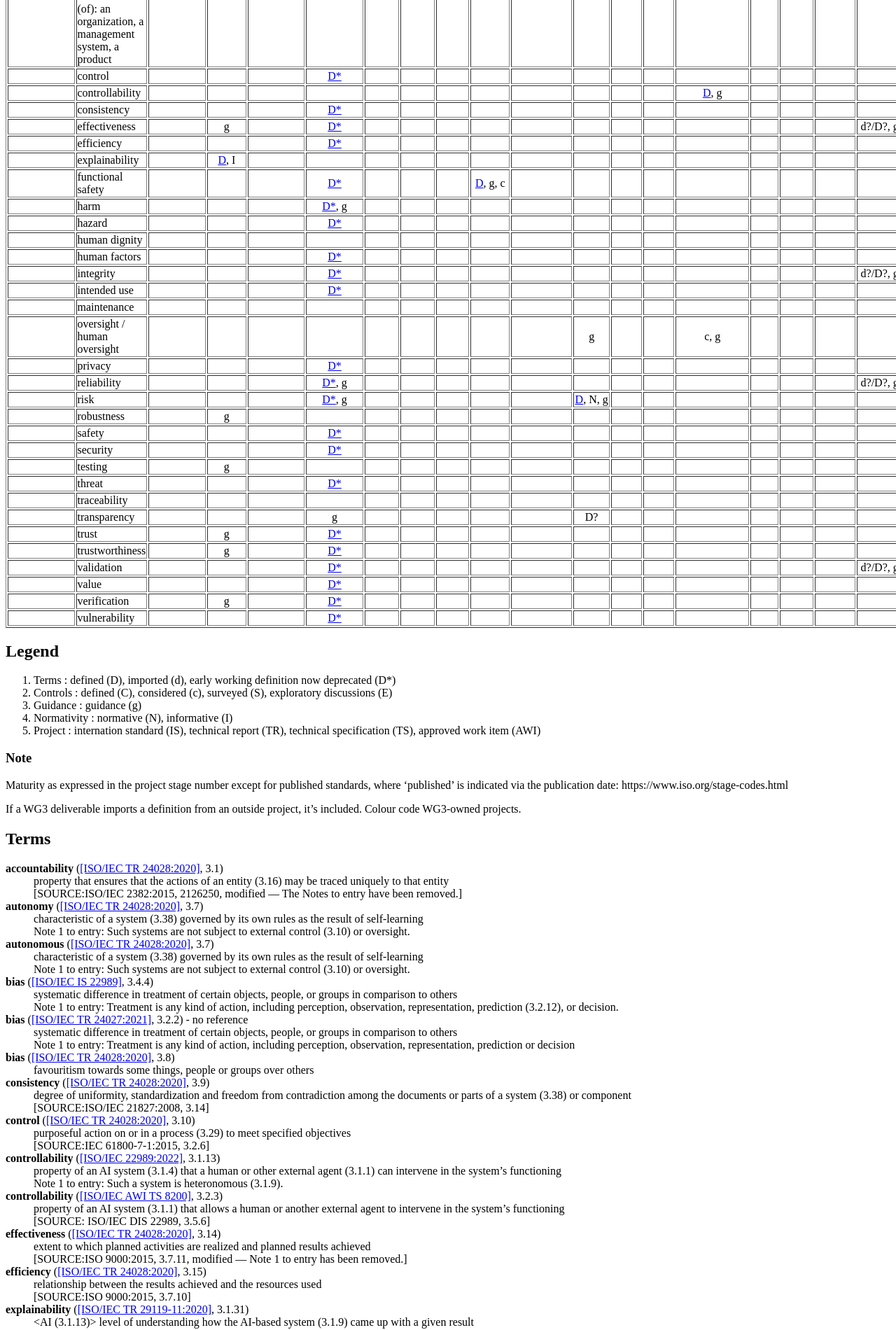
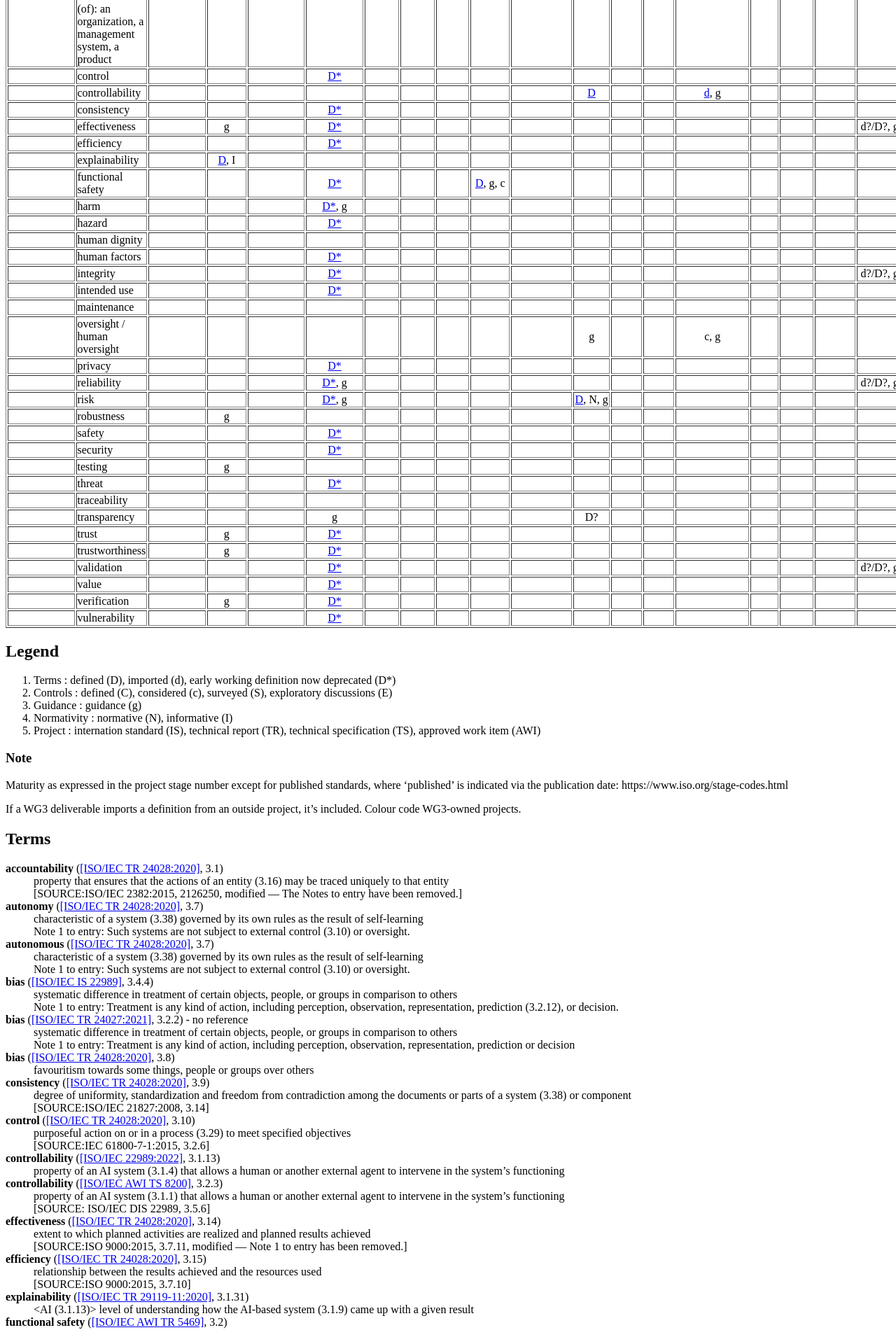
Before and after one commit to hollobit/WG3_TCM, a plain HTML site: page docs/index-nostyle.html in a window 1280 px wide. Shown: the part 780-2680 px from the top of the page at 70% size. Drawn offline with Linux system fonts and the light colour scheme.

Commit message:
Update index-nostyle.html
fix issue #8

```diff
--- a/docs/index-nostyle.html
+++ b/docs/index-nostyle.html
@@ -332,10 +332,10 @@
             <td align="center"></td>
             <td align="center"></td>
             <td align="center"></td>
+            <td align="center"><a href="#D_controllability">D</a></td>
             <td align="center"></td>
             <td align="center"></td>
-            <td align="center"></td>
-            <td align="center"><a href="#D_controllability">D</a>, g</td>
+            <td align="center"><a href="#DI_controllability">d</a>, g</td>
             <td align="center"></td>
             <td align="center"></td>
             <td align="center"></td>
@@ -1103,10 +1103,9 @@
 
         <dt><b><a id="D_controllability">controllability</a></b> (<a href="https://www.iso.org/obp/ui/#!iso:std:74296:en">[ISO/IEC 22989:2022]</a>, 3.1.13)
           <dd>
-          property of an AI system (3.1.4) that a human or other external agent (3.1.1) can intervene in the system’s functioning <br>
-          Note 1 to entry: Such a system is heteronomous (3.1.9).</dd>
+          property of an AI system (3.1.4) that allows a human or another external agent to intervene in the system’s functioning<br></dd>
 
-        <dt><b><a id="DS_controllability">controllability</a></b> (<a href="https://www.iso.org/standard/83012.html">[ISO/IEC AWI TS 8200]</a>, 3.2.3)
+        <dt><b><a id="DI_controllability">controllability</a></b> (<a href="https://www.iso.org/standard/83012.html">[ISO/IEC AWI TS 8200]</a>, 3.2.3)
           <dd>
           property of an AI system (3.1.1) that allows a human or another external agent to intervene in the system’s functioning <br>
           [SOURCE: ISO/IEC DIS 22989, 3.5.6] </dd>
```
